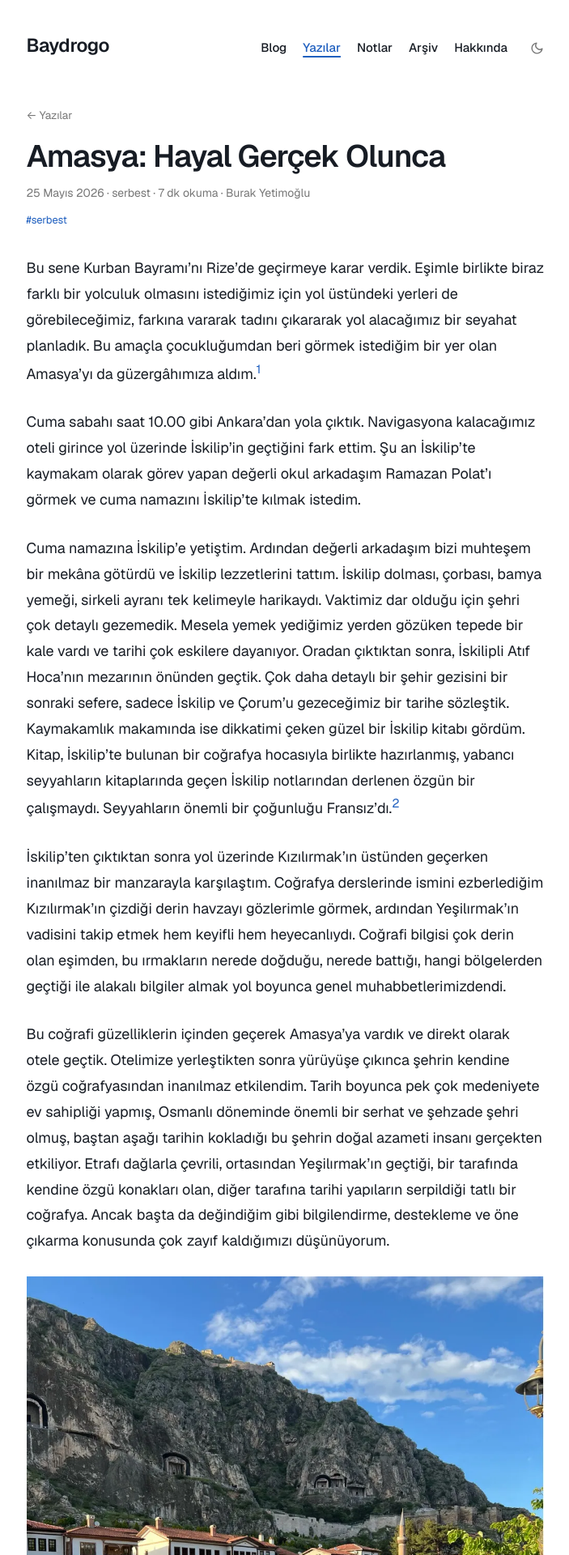
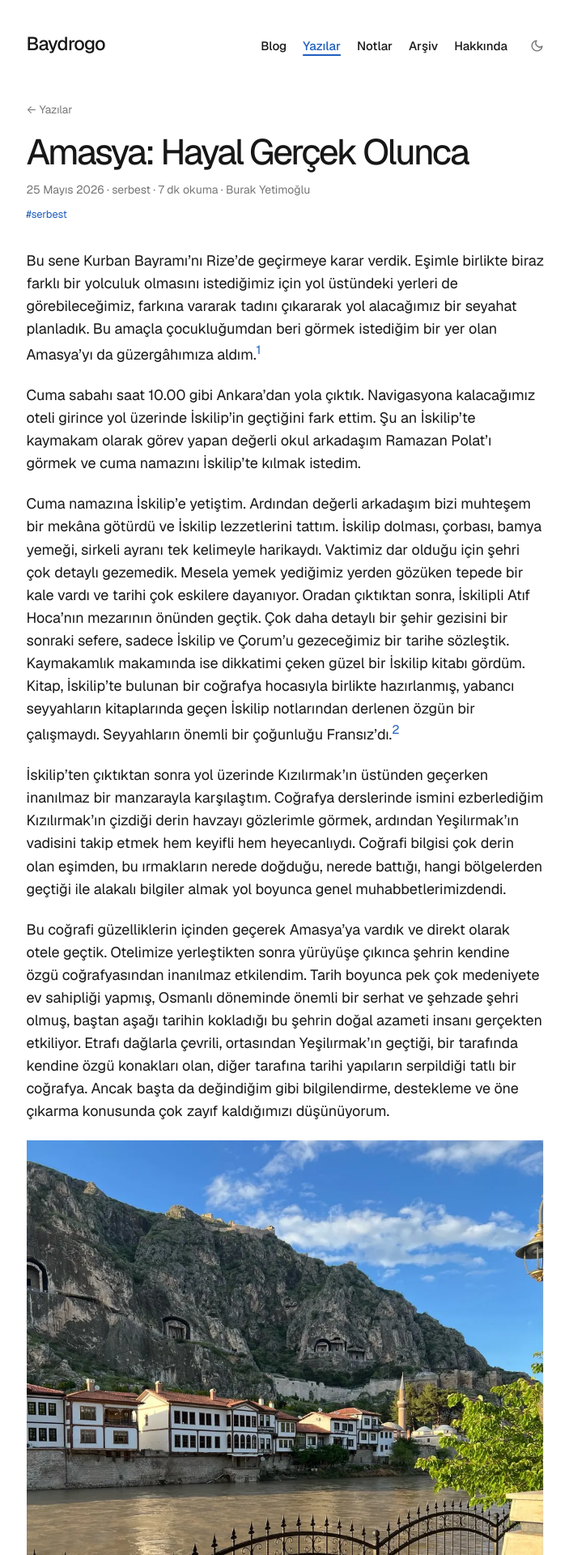
Before and after one commit to baydrogo/baydrogo, a Jekyll site: the page built from _posts/yazilar/2026-05-25-amasya-gezisi.md, in a window 1280 px wide. Shown: the top 1920 px of the page at 81% size, without its empty margins (280-983 px from the left). Built offline with Jekyll 4.4.1, drawn with Linux system fonts in a browser that asks for light colours.

Commit message:
Tipografi ince ayarı: Mac'te ince harf çizimi, Geist alternatif harf seti, 1.56 satır aralığı, ince ve sıkışık başlıklar
Co-Authored-By: Claude Opus 5.5 <noreply@anthropic.com>

```diff
--- a/assets/css/style.scss
+++ b/assets/css/style.scss
@@ -698,3 +698,18 @@ body { font-size: 18px; line-height: 1.77; }
   src: url("/assets/fonts/geist-latin.woff2") format("woff2");
   unicode-range: U+0000-00FF, U+0131, U+0152-0153, U+02BB-02BC, U+02C6, U+02DA, U+02DC, U+0304, U+0308, U+0329, U+2000-206F, U+20AC, U+2122, U+2191, U+2193, U+2212, U+2215, U+FEFF, U+FFFD;
 }
+
+/* Geist ince ayarı: Mac'te ince/keskin çizim, alternatif harf seti, biraz daha sıkı satır aralığı,
+   ince ve sıkışık büyük başlıklar */
+html { -webkit-font-smoothing: antialiased; -moz-osx-font-smoothing: grayscale; text-rendering: optimizeLegibility; }
+body { font-feature-settings: "ss11", "rlig", "calt" 0; line-height: 1.56; }
+html[data-tema="acik"], html:not([data-tema="koyu"]) { --metin: #171717; }
+@media (prefers-color-scheme: dark) { html:not([data-tema="acik"]) { --metin: rgba(255, 255, 255, 0.88); } }
+.icerik, .not-metni { p, ul, ol, blockquote, figure { margin-bottom: 22px; } }
+.tek h1, .sayfa h1 { font-size: 44px; line-height: 52px; font-weight: 450; letter-spacing: -0.055em; }
+.sayfa-basligi { font-size: 34px; line-height: 42px; font-weight: 450; letter-spacing: -0.045em; }
+.icerik h2, .not-metni h2 { font-size: 26px; line-height: 34px; font-weight: 450; letter-spacing: -0.03em; }
+.site-adi { font-weight: 500; letter-spacing: -0.035em; }
+@media (max-width: 600px) {
+  .tek h1, .sayfa h1 { font-size: 34px; line-height: 40px; }
+}
```
